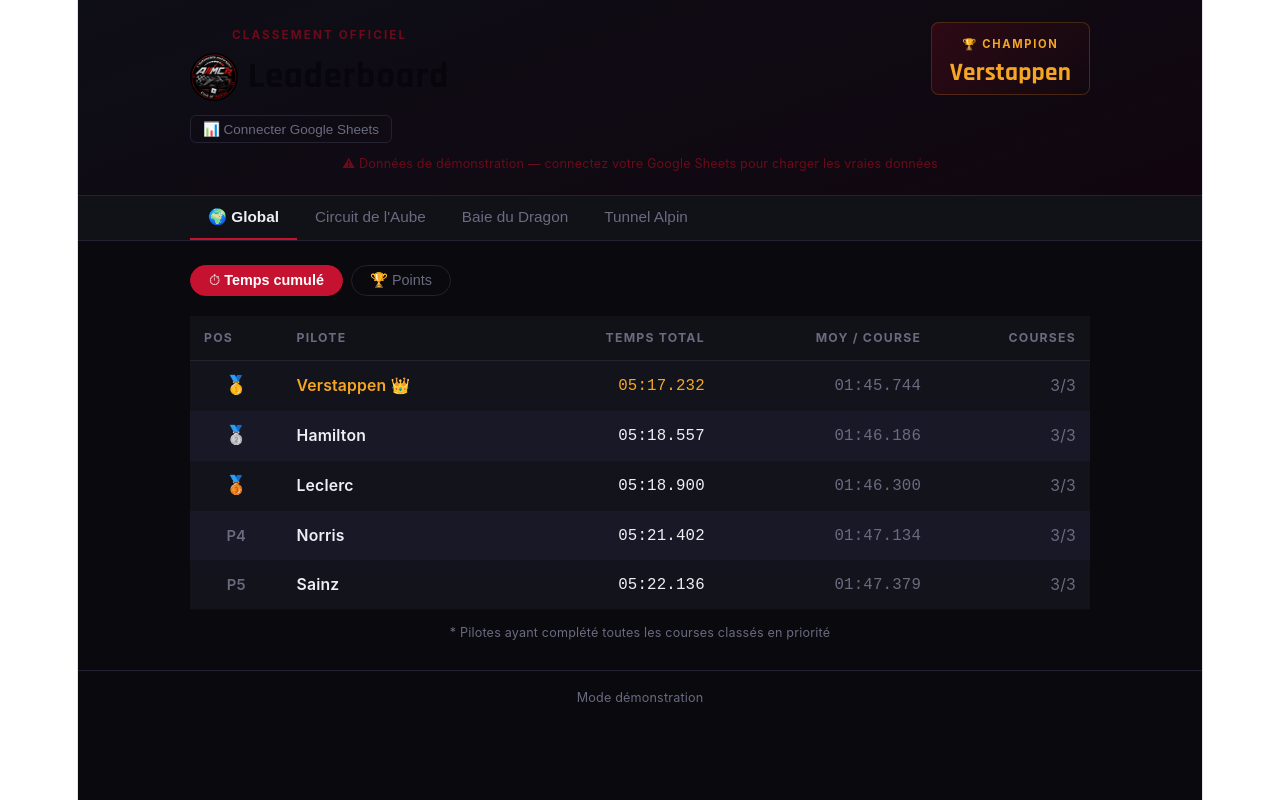
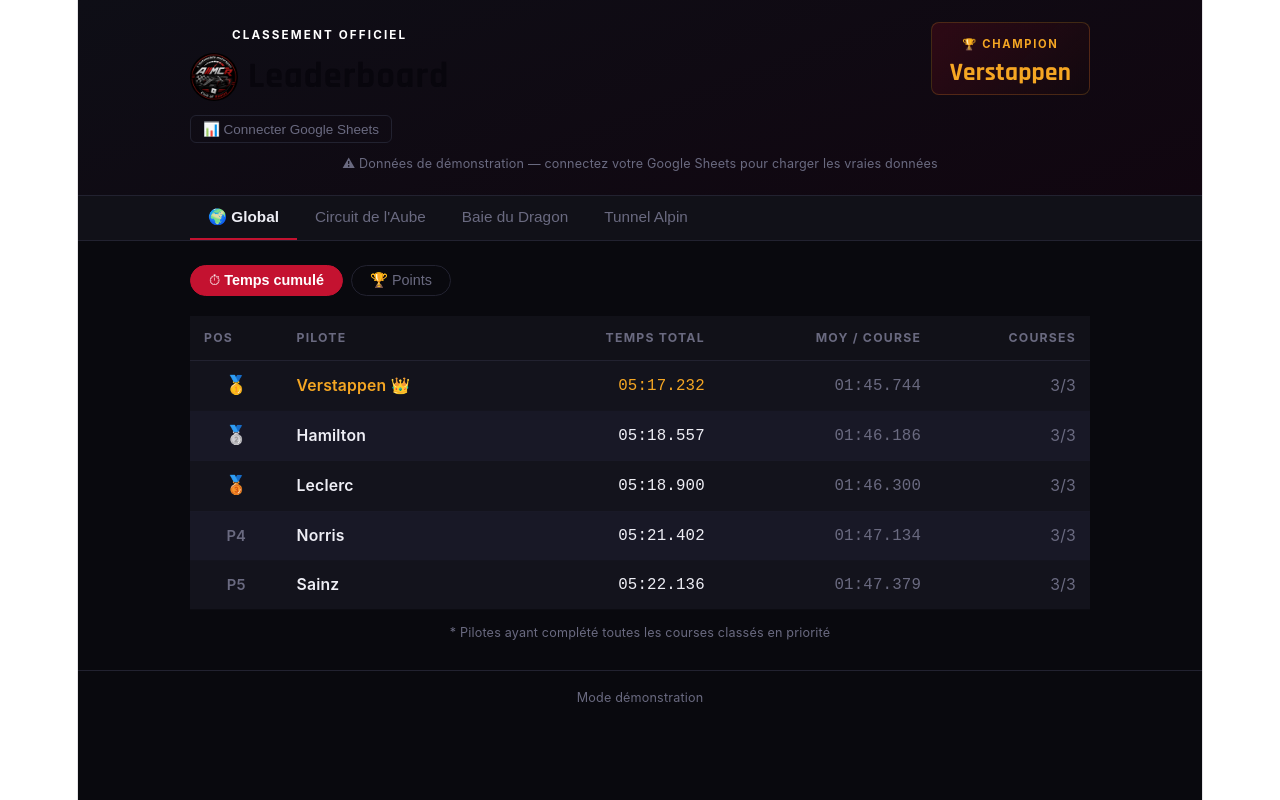
Before and after one commit to RedStellaris/Leaderboard, a React (Vite) app: page / in a window 1280 px wide. Built offline with nearby package versions, Linux system fonts and the light colour scheme.

Commit message:
Icone et couleurs

```diff
--- a/index.html
+++ b/index.html
@@ -1,10 +1,10 @@
-<!doctype html>
-<html lang="en">
+<!DOCTYPE html>
+<html lang="fr">
   <head>
     <meta charset="UTF-8" />
-    <link rel="icon" type="image/svg+xml" href="/favicon.svg" />
+    <link rel="icon" type="image/x-icon" href="/favicon.ico" />
     <meta name="viewport" content="width=device-width, initial-scale=1.0" />
-    <title>leaderboard</title>
+    <title>Leaderboard GT3</title>
   </head>
   <body>
     <div id="root"></div>
--- a/src/App.jsx
+++ b/src/App.jsx
@@ -134,7 +134,7 @@ function Td({ children, right, center, mono, bold, dim, gold, accent }) {
       fontFamily: mono ? "'Courier New', monospace" : "inherit",
       fontWeight: bold ? 600 : 400,
       fontSize:"0.875rem",
-      color: gold ? C.gold : dim ? C.soft : accent ? C.accent : C.text,
+      color: gold ? C.gold : dim ? C.soft : accent ? "#FFFFFF" : C.text,
       borderBottom:`1px solid ${C.border}22`,
     }}>{children}</td>
   );
@@ -385,7 +385,7 @@ export default function App() {
 
           <div style={{ display:"flex", justifyContent:"space-between", alignItems:"flex-start", flexWrap:"wrap", gap:12 }}>
             <div>
-              <div style={{ color:C.accentDim, fontSize:"0.65rem", fontWeight:700, letterSpacing:"0.18em", marginBottom:5 }}>
+              <div style={{ color:"#FFFFFF", fontSize:"0.65rem", fontWeight:700, letterSpacing:"0.18em", marginBottom:5 }}>
                 CLASSEMENT OFFICIEL
               </div>
               <h1 style={{
@@ -425,7 +425,7 @@ export default function App() {
           </div>
 
           {isMock && (
-            <p style={{ color:C.accentDim, fontSize:"0.7rem", margin:"8px 0 0" }}>
+            <p style={{ color:C.soft, fontSize:"0.7rem", margin:"8px 0 0" }}>
               ⚠ Données de démonstration — connectez votre Google Sheets pour charger les vraies données
             </p>
           )}
```
Also changed, not shown: 1 other file (tests, documents, lock files or other folders).
